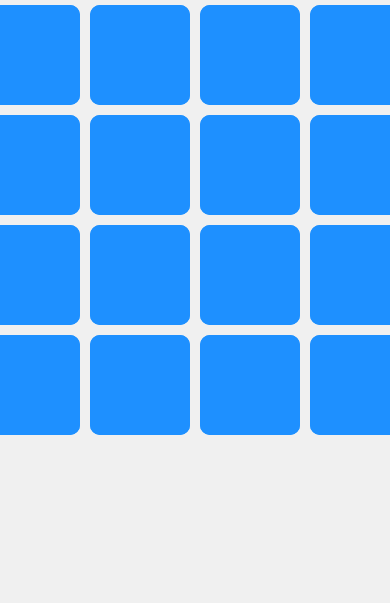
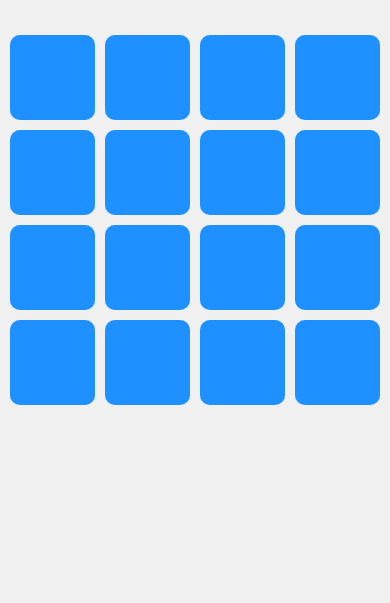
Before and after one commit to berlaypott143/Memory-Game, a plain HTML site: page index.html in a window 390 px wide. Shown: the part 241-844 px from the top of the page. Drawn offline with Linux system fonts and the light colour scheme.

Commit message:
responive
made it responsive to any devices

```diff
--- a/index.js
+++ b/index.js
@@ -1,5 +1,3 @@
-// script.js
-
 const gameBoard = document.getElementById("game-board");
 const cards = [
   "A",
--- a/style.css
+++ b/style.css
@@ -4,9 +4,11 @@ body {
   flex-direction: column;
   align-items: center;
   justify-content: center;
-  height: 100vh;
+  min-height: 100vh;
   margin: 0;
   background-color: #f0f0f0;
+  padding: 10px;
+  box-sizing: border-box;
 }
 
 h1 {
@@ -15,57 +17,64 @@ h1 {
 
 .game-board {
   display: grid;
-  grid-template-columns: repeat(4, 100px);
   gap: 10px;
+  grid-template-columns: repeat(4, 1fr);
+  width: 100%;
+  max-width: 600px;
+  margin: auto;
 }
 
 .card {
-  width: 100px;
-  height: 100px;
+  position: relative;
+  width: 100%;
+  padding-top: 100%; /* Aspect ratio 1:1 */
   background-color: #1e90ff;
-  display: flex;
-  align-items: center;
-  justify-content: center;
-  font-size: 24px;
-  color: white;
+  border-radius: 10px;
   cursor: pointer;
   user-select: none;
-  border-radius: 10px;
-  position: relative;
+  transform: scale(1);
+  transition: transform 0.1s;
+}
+
+.card:hover {
+  transform: scale(1.05);
 }
 
 .card .front,
 .card .back {
   position: absolute;
+  top: 0;
+  left: 0;
   width: 100%;
   height: 100%;
+  backface-visibility: hidden;
   display: flex;
   align-items: center;
   justify-content: center;
-  backface-visibility: hidden;
   border-radius: 10px;
+  font-size: 24px;
+  color: #1e90ff;
+  background-color: white;
+  transition: transform 0.6s;
 }
 
 .card .back {
+  transform: rotateY(0deg);
   background-color: #1e90ff;
   color: white;
-}
-
-.card .front {
-  background-color: white;
-  color: #1e90ff;
-  transform: rotateY(180deg);
-}
-
-.card.flipped .front {
-  transform: rotateY(0);
 }
 
 .card.flipped .back {
   transform: rotateY(180deg);
 }
 
-.card.matched {
+.card.flipped .front {
+  transform: rotateY(0deg);
+}
+
+.card.matched .front,
+.card.matched .back {
   background-color: lightgreen;
+  color: white;
   cursor: default;
 }
```
